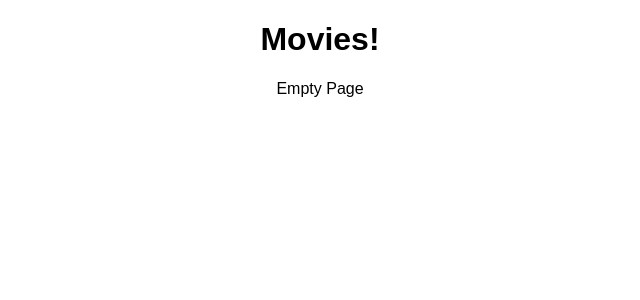
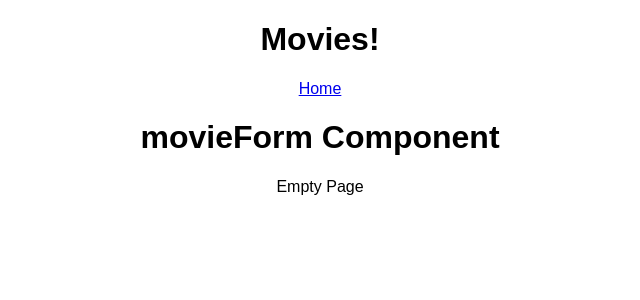
Before and after one commit to freder48/movie-sagas, a React (Create React App) app: page /#/form in a window 1280 px wide. Shown: the top 300 px of the page, without its empty margins (320-960 px from the left). Built offline with nearby package versions, Linux system fonts and the light colour scheme.

Commit message:
Created Components

```diff
--- a/src/components/App/App.js
+++ b/src/components/App/App.js
@@ -1,6 +1,9 @@
 import React, { Component } from 'react';
-import {HashRouter as Router, Route} from 'react-router-dom';
+import {HashRouter as Router, Route, Link} from 'react-router-dom';
 import './App.css';
+import Home from '../Home/Home'
+import Detail from '../Detail/Detail'
+import movieForm from '../movieForm/movieForm'
 
 class App extends Component {
   // Renders the entire app on the DOM
@@ -9,7 +12,16 @@ class App extends Component {
       <div className="App">
         <h1>Movies!</h1>
         <Router>
-          {/* ADD PAGES! */}
+          <nav>
+            <Link to="/">Home</Link>
+          </nav>
+
+
+
+          <Route exact path="/" component={Home}/>
+          <Route path="/detail" component={Detail}/>
+          <Route path="/form" component={movieForm}/>
+
         </Router>
         <p>Empty Page</p>
       </div>
--- /dev/null
+++ b/src/components/Detail/Detail.js
@@ -0,0 +1,16 @@
+import React, { Component } from 'react';
+
+
+
+class Detail extends Component {
+
+  render() {
+    return (
+      <>
+        <h1>Detail Component</h1>
+      </>
+    );
+  }
+}
+
+export default Detail;
--- /dev/null
+++ b/src/components/Home/Home.js
@@ -0,0 +1,16 @@
+import React, { Component } from 'react';
+
+
+
+class Home extends Component {
+
+  render() {
+    return (
+      <>
+        <h1>Home Component</h1>
+      </>
+    );
+  }
+}
+
+export default Home;
--- /dev/null
+++ b/src/components/movieForm/movieForm.js
@@ -0,0 +1,16 @@
+import React, { Component } from 'react';
+
+
+
+class movieForm extends Component {
+
+  render() {
+    return (
+      <>
+        <h1>movieForm Component</h1>
+      </>
+    );
+  }
+}
+
+export default movieForm;
```
Also changed, not shown: 1 other file (tests, documents, lock files or other folders).
